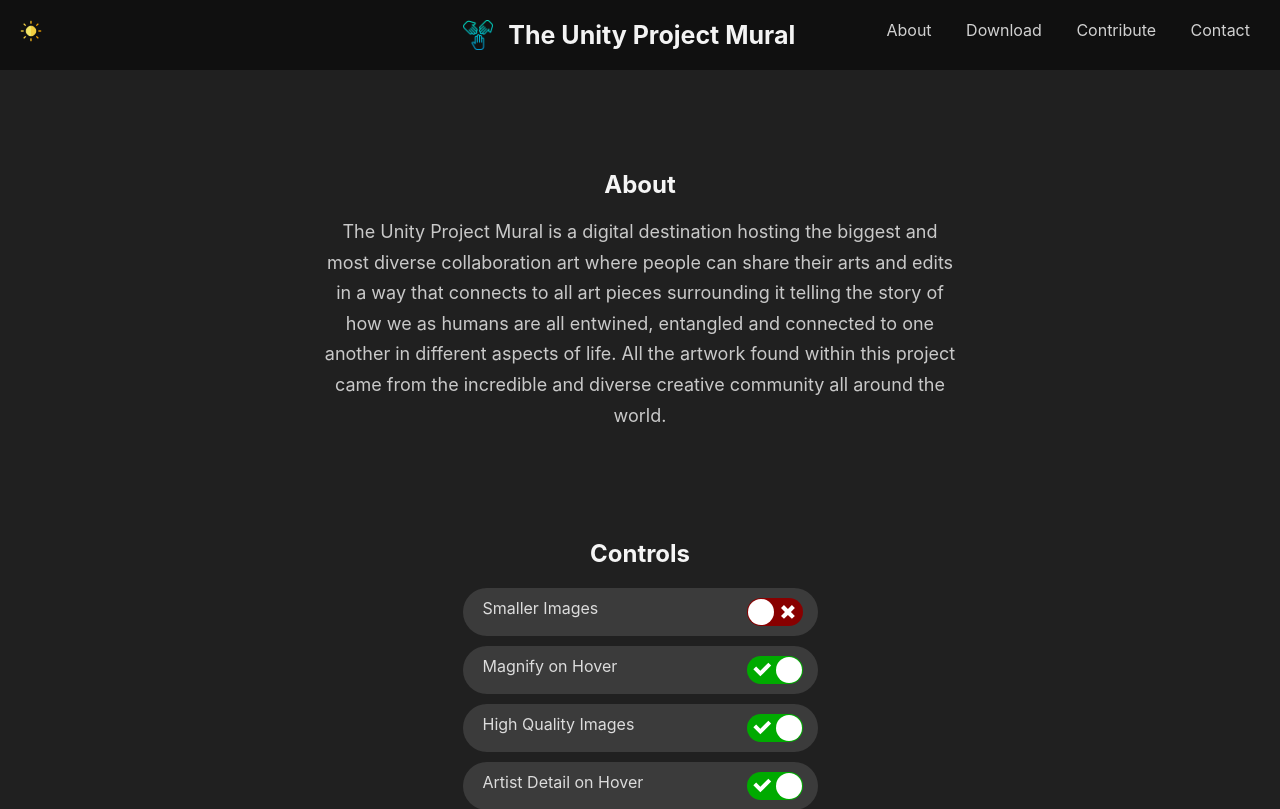
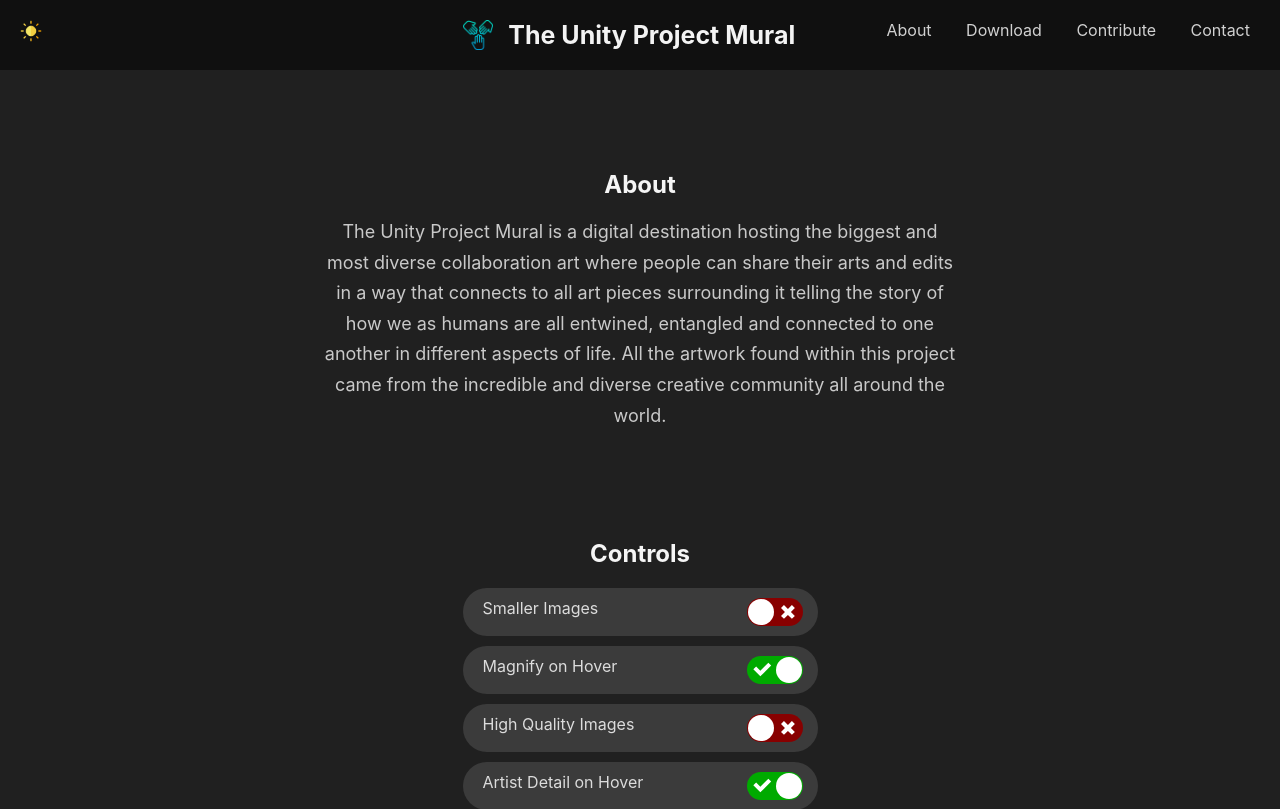
Before and after one commit to dagmawibabi/CollabArt2, a React (Create React App) app: page / in a window 1280 px wide. Shown: the top 809 px of the page. Built offline with nearby package versions, Linux system fonts and the light colour scheme.

Commit message:
performance fix

```diff
--- a/src/App.js
+++ b/src/App.js
@@ -10,7 +10,7 @@ function App() {
   const [darkMode, setDarkMode] = useState(true);
   const [smallGrid, setSmallGrid] = useState(false);
   const [magnifyOnHover, setMagnifyOnHover] = useState(true);
-  const [highQualityImages, setHighQualityImages] = useState(true);
+  const [highQualityImages, setHighQualityImages] = useState(false);
   const [showArtistDetail, setShowArtistDetail] = useState(true);
 
   // let darkModeBGs = ["#fafafa", "#e4e5f1", "#d2d3db"]
```
